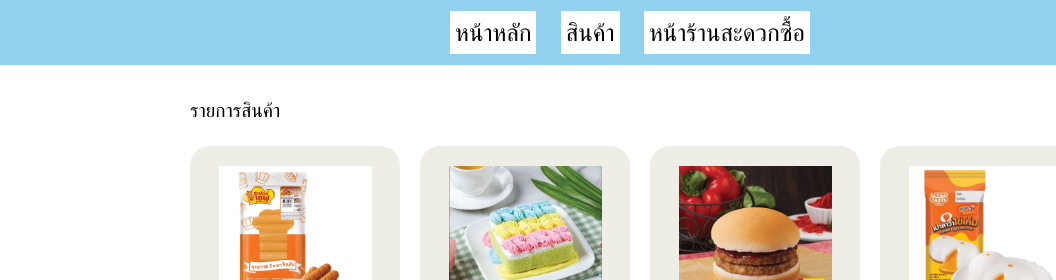
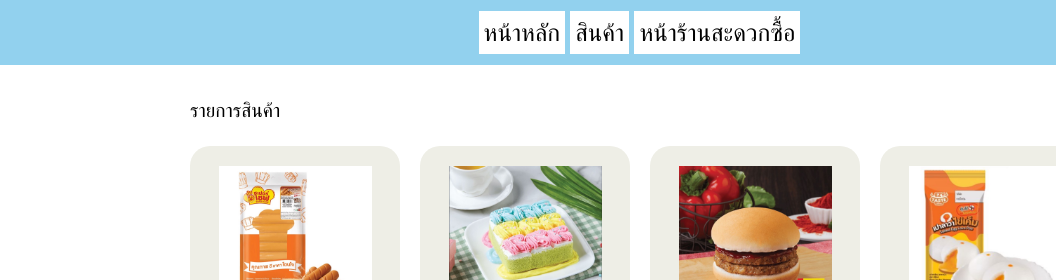
Before and after one commit to Minitann007/mini-delivery, a plain HTML site: page index.html in a window 1280 px wide. Shown: the top 280 px of the page, 0-1056 px from the left. Drawn offline with Linux system fonts and the light colour scheme.

Commit message:
change padding

```diff
--- a/index.html
+++ b/index.html
@@ -36,7 +36,7 @@ nav ul {
 }
 nav li {
     display: inline-block;
-    margin-right: 20px;
+    margin-right: 1px;
 }
 
 
```
Also changed, not shown: inperson.html (+1 -1 lines).
